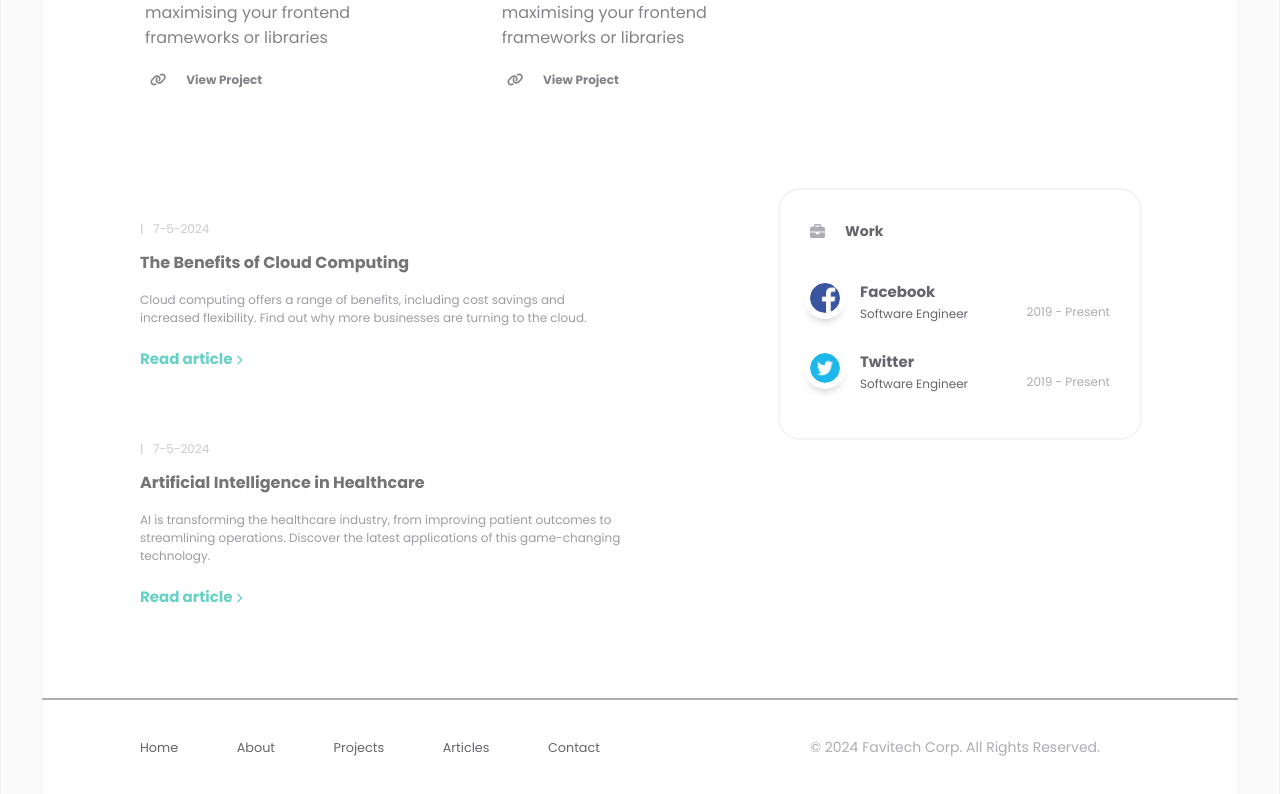
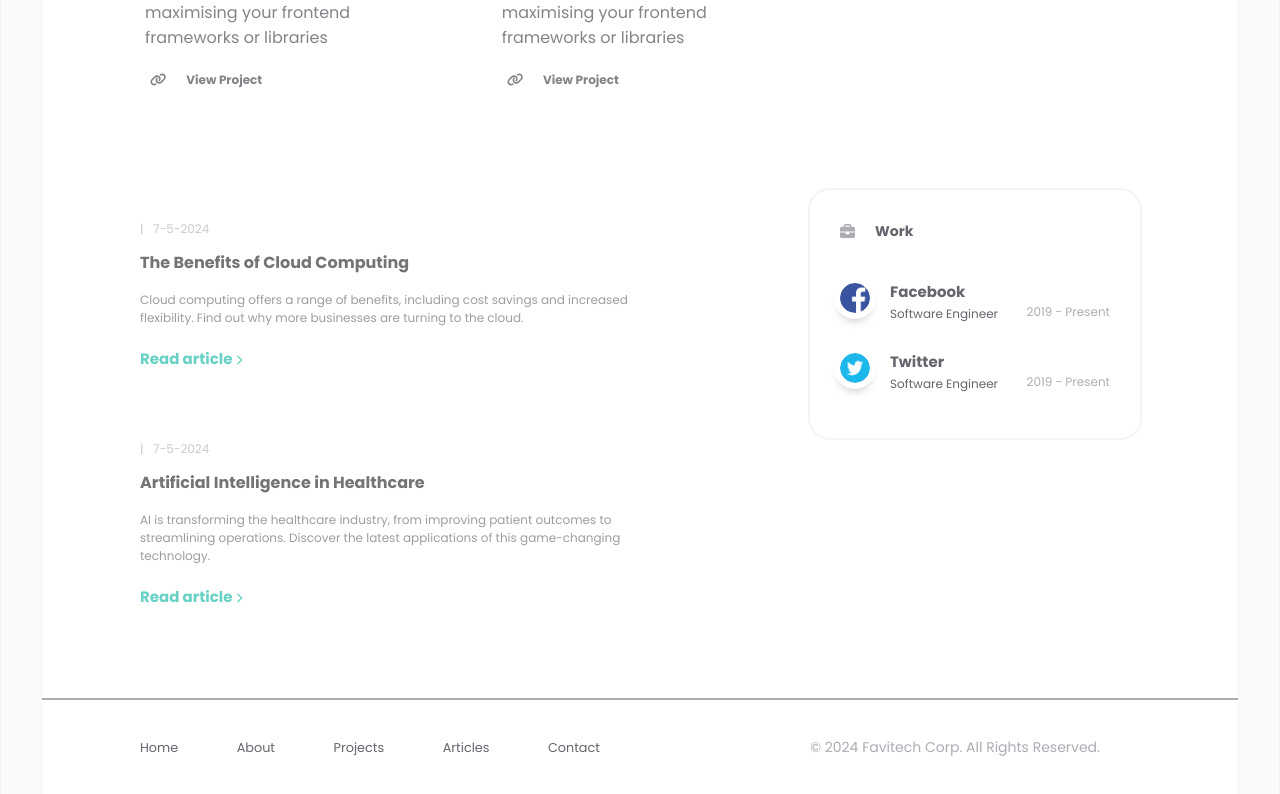
Before and after one commit to wild-creator/reactfolio, a React (Create React App) app: page / in a window 1280 px wide. Shown: the part 1301-2095 px from the top of the page. Built offline with nearby package versions, Linux system fonts and the light colour scheme.

Commit message:
Modifying some twaeks including delteing files

```diff
--- a/src/components/homepage/styles/works.css
+++ b/src/components/homepage/styles/works.css
@@ -7,7 +7,7 @@
 .work {
 	display: flex;
 	padding-bottom: 40px;
-	width: 300px;
+	width: 270px;
 }
 
 .work-image {
@@ -36,7 +36,7 @@
 
 .work-duration {
 	position: absolute;
-	width: 300px;
+	width: 270px;
 	font-size: 12px;
 	padding-top: 20px;
 	text-align: right;
--- a/src/pages/styles/homepage.css
+++ b/src/pages/styles/homepage.css
@@ -89,7 +89,7 @@
 }
 
 .homepage-works {
-	flex-basis: 350px;
+	flex-basis: 300px;
 	padding-top: 30px;
 }
 
```
Also changed, not shown: src/server.js (+7 -0 lines).
